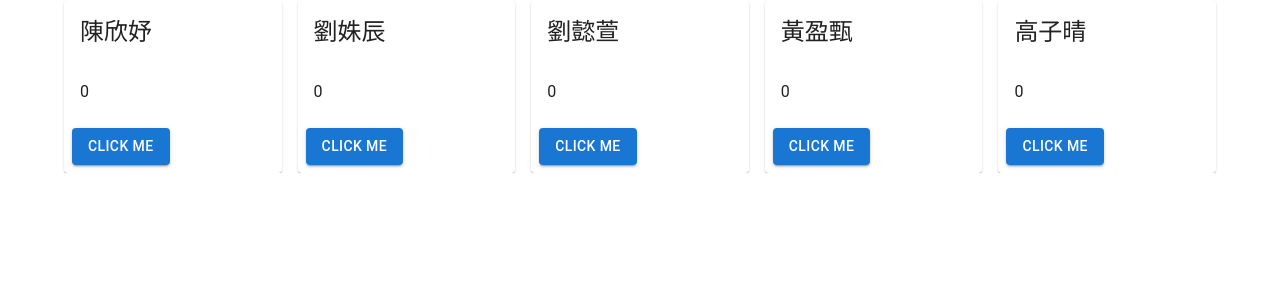
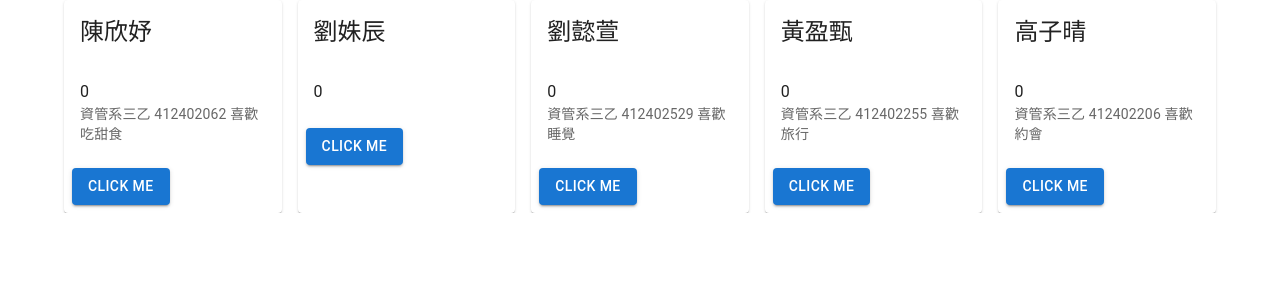
Before and after one commit to Una1001/-web, a Next.js app: page / in a window 1280 px wide. Shown: the top 300 px of the page. Built offline with nearby package versions, Linux system fonts and the light colour scheme.

Commit message:
大家的

```diff
--- a/app/page.tsx
+++ b/app/page.tsx
@@ -20,6 +20,9 @@ export default function Home() {
       <CardHeader title="陳欣妤" />
       <CardContent>
         <Typography variant="body1">{count}</Typography>
+        <Typography variant="body2" color="text.secondary">
+    資管系三乙 412402062 喜歡吃甜食
+  </Typography>
       </CardContent>
       <CardActions>
         <Button variant="contained" onClick={handleClick}>Click Me</Button>
@@ -38,6 +41,9 @@ export default function Home() {
       <CardHeader title="劉懿萱" />
       <CardContent>
         <Typography variant="body1">{count}</Typography>
+        <Typography variant="body2" color="text.secondary">
+    資管系三乙 412402529 喜歡睡覺
+  </Typography>
       </CardContent>
       <CardActions>
         <Button variant="contained" onClick={handleClick}>Click Me</Button>
@@ -47,6 +53,9 @@ export default function Home() {
       <CardHeader title="黃盈甄" />
       <CardContent>
         <Typography variant="body1">{count}</Typography>
+        <Typography variant="body2" color="text.secondary">
+    資管系三乙 412402255 喜歡旅行
+  </Typography>
       </CardContent>
       <CardActions>
         <Button variant="contained" onClick={handleClick}>Click Me</Button>
@@ -55,6 +64,9 @@ export default function Home() {
       <CardHeader title="高子晴" />
       <CardContent>
         <Typography variant="body1">{count}</Typography>
+        <Typography variant="body2" color="text.secondary">
+    資管系三乙 412402206 喜歡約會
+  </Typography>
       </CardContent>
       <CardActions>
         <Button variant="contained" onClick={handleClick}>Click Me</Button>
```
